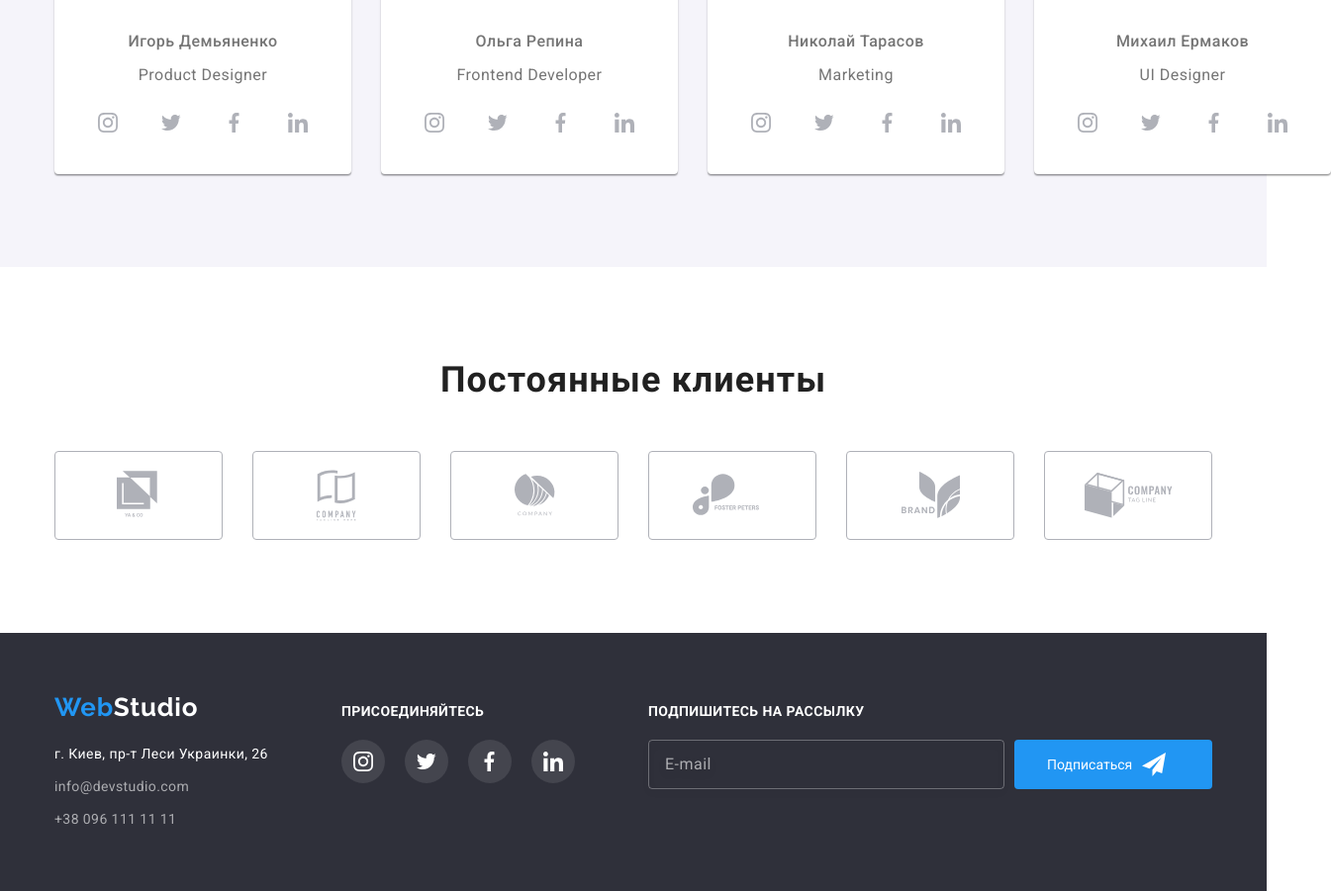
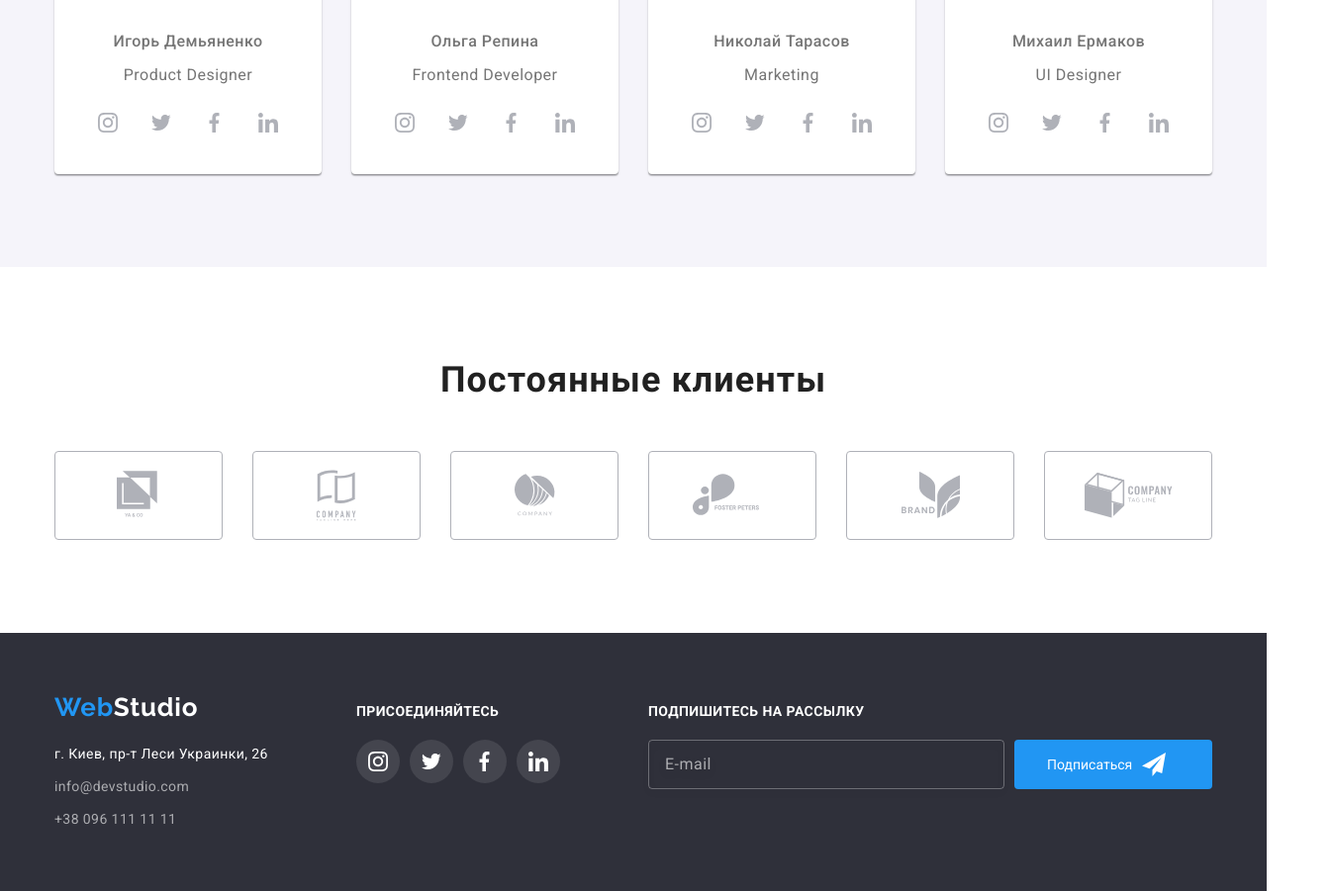
Before and after one commit to Axeliriya/goit-markup-hw-07, a plain HTML site: page index.html in a window 1280 px wide. Shown: the part 2045-2946 px from the top of the page at 99% size, 1345 px wide, since content can reach past the window. Drawn offline with Linux system fonts and the light colour scheme.

Commit message:
Поправила команду

```diff
--- a/sass/components/_footer.scss
+++ b/sass/components/_footer.scss
@@ -57,10 +57,6 @@
 
 .social__list {
     @include flexbox();
-}
-
-.socials__item+.socials__item {
-    margin-left: 10px;
 }
 
 .socials__link--inverse {
```
Also changed, not shown: css/main.css, css/main.min.css, 2 other files.
